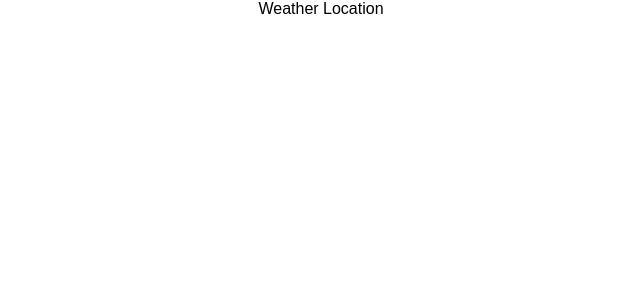
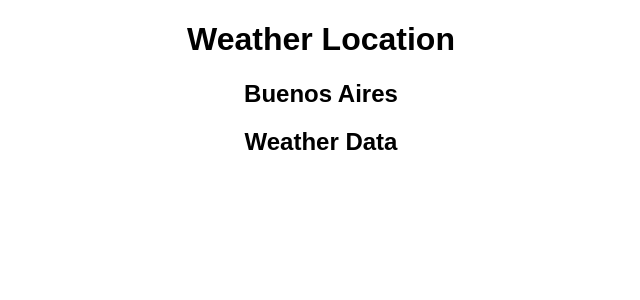
Before and after one commit to Velamy/weather-app, a React (Create React App) app in the folder weather-app/: page / in a window 1280 px wide. Shown: the top 300 px of the page, without its empty margins (319-959 px from the left). Built offline with nearby package versions, Linux system fonts and the light colour scheme.

Commit message:
version 0.0.2.1 anidamiento de componentes simples

```diff
--- /dev/null
+++ b/weather-app/src/components/Location.js
@@ -0,0 +1,7 @@
+import React from 'react';
+
+const Location = () => (
+  <div><h2> Buenos Aires </h2></div>
+);
+
+export default Location;
--- /dev/null
+++ b/weather-app/src/components/WeatherData.js
@@ -0,0 +1,7 @@
+import React from 'react';
+
+const WeatherData = () => (
+  <div><h2> Weather Data </h2></div>
+);
+
+export default WeatherData;
--- a/weather-app/src/components/WeatherLocation.js
+++ b/weather-app/src/components/WeatherLocation.js
@@ -1,7 +1,12 @@
 import React from 'react';
-
-const WeatherLocation = () => (
-  <div> Weather Location </div>
-);
+import Location from './Location';
+import WeatherData from './WeatherData';
+const WeatherLocation = () => {
+  return (<div>
+  <div> <h1>Weather Location </h1></div>
+  <Location/>
+  <WeatherData/>
+  </div>)
+};
 
 export default WeatherLocation;
```
